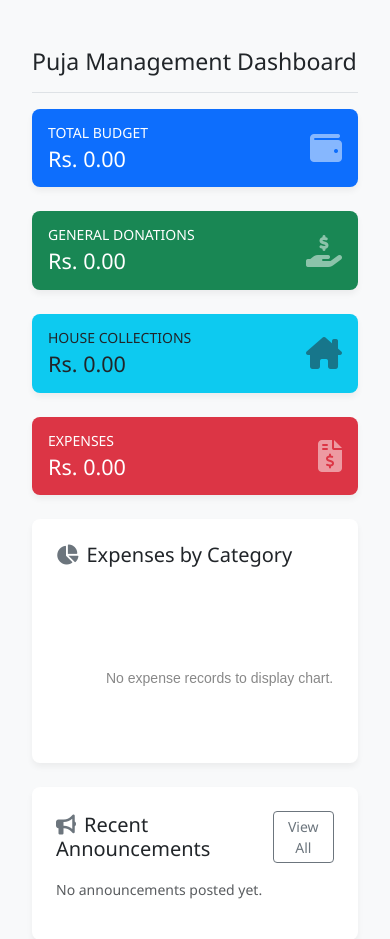
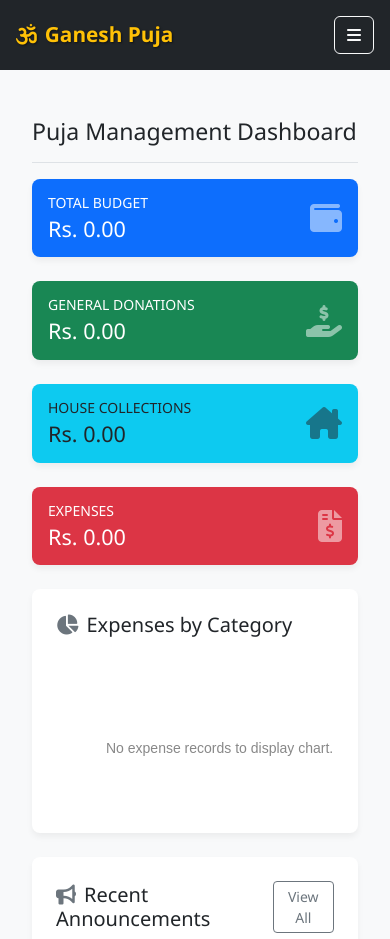
Before and after one commit to Santosh190512/ganesh-puja, a Django app: page / in a window 390 px wide. Shown: the top 939 px of the page. Run offline with Django 5.2, Linux system fonts and the light colour scheme; data comes from the database, SQL or seed files in the repository; data that the repository does not hold is empty.

Commit message:
Make sidebar mobile-responsive with hamburger menu and cards clickable

```diff
--- a/puja/templates/puja/base.html
+++ b/puja/templates/puja/base.html
@@ -43,13 +43,27 @@
             font-size: 1.3rem;
             text-shadow: 1px 1px 2px rgba(0,0,0,0.5);
         }
+        @media (max-width: 767.98px) {
+            .sidebar {
+                min-height: auto !important;
+                position: relative;
+            }
+        }
     </style>
 </head>
 <body>
+    <!-- Mobile Navbar -->
+    <div class="d-md-none bg-dark text-white p-3 d-flex justify-content-between align-items-center">
+        <span class="brand-text"><i class="fa-solid fa-om me-2"></i>Ganesh Puja</span>
+        <button class="btn btn-outline-light" type="button" data-bs-toggle="collapse" data-bs-target="#sidebarMenu" aria-controls="sidebarMenu" aria-expanded="false" aria-label="Toggle navigation">
+            <i class="fa-solid fa-bars"></i>
+        </button>
+    </div>
+
     <div class="container-fluid">
         <div class="row">
             <!-- Sidebar -->
-            <nav class="col-md-3 col-lg-2 d-md-block sidebar collapse p-3">
+            <nav id="sidebarMenu" class="col-md-3 col-lg-2 d-md-block sidebar collapse p-3">
                 <div class="text-center mb-4">
                     <span class="brand-text"><i class="fa-solid fa-om me-2"></i>Ganesh Puja</span>
                     <hr class="text-secondary">
--- a/puja/templates/puja/dashboard.html
+++ b/puja/templates/puja/dashboard.html
@@ -4,9 +4,22 @@
 {% block page_title %}Puja Management Dashboard{% endblock %}
 
 {% block content %}
+<!-- Hover style for metrics cards -->
+<style>
+    .card-hover-effect {
+        display: block;
+        transition: transform 0.2s ease-in-out, box-shadow 0.2s ease-in-out;
+    }
+    .card-hover-effect:hover {
+        transform: translateY(-4px);
+        box-shadow: 0 8px 15px rgba(0,0,0,0.15) !important;
+    }
+</style>
+
 <!-- Metrics Cards -->
 <div class="row g-4 mb-4">
     <div class="col-md-3">
+        <a href="{% url 'reports' %}" class="text-decoration-none card-hover-effect h-100">
             <div class="card bg-primary text-white p-3 h-100">
                 <div class="d-flex justify-content-between align-items-center">
                     <div>
@@ -19,8 +32,10 @@
                     <i class="fa-solid fa-wallet fa-2x opacity-50"></i>
                 </div>
             </div>
+        </a>
     </div>
     <div class="col-md-3">
+        <a href="{% url 'donation_list' %}" class="text-decoration-none card-hover-effect h-100">
             <div class="card bg-success text-white p-3 h-100">
                 <div class="d-flex justify-content-between align-items-center">
                     <div>
@@ -30,8 +45,10 @@
                     <i class="fa-solid fa-hand-holding-dollar fa-2x opacity-50"></i>
                 </div>
             </div>
+        </a>
     </div>
     <div class="col-md-3">
+        <a href="{% url 'house_donation_list' %}" class="text-decoration-none card-hover-effect h-100">
             <div class="card bg-info text-dark p-3 h-100">
                 <div class="d-flex justify-content-between align-items-center">
                     <div>
@@ -41,8 +58,10 @@
                     <i class="fa-solid fa-house-chimney fa-2x opacity-50"></i>
                 </div>
             </div>
+        </a>
     </div>
     <div class="col-md-3">
+        <a href="{% url 'expense_list' %}" class="text-decoration-none card-hover-effect h-100">
             <div class="card bg-danger text-white p-3 h-100">
                 <div class="d-flex justify-content-between align-items-center">
                     <div>
@@ -52,6 +71,7 @@
                     <i class="fa-solid fa-file-invoice-dollar fa-2x opacity-50"></i>
                 </div>
             </div>
+        </a>
     </div>
 </div>
 
```
Lines whose indentation alone changed are shown as unchanged.
